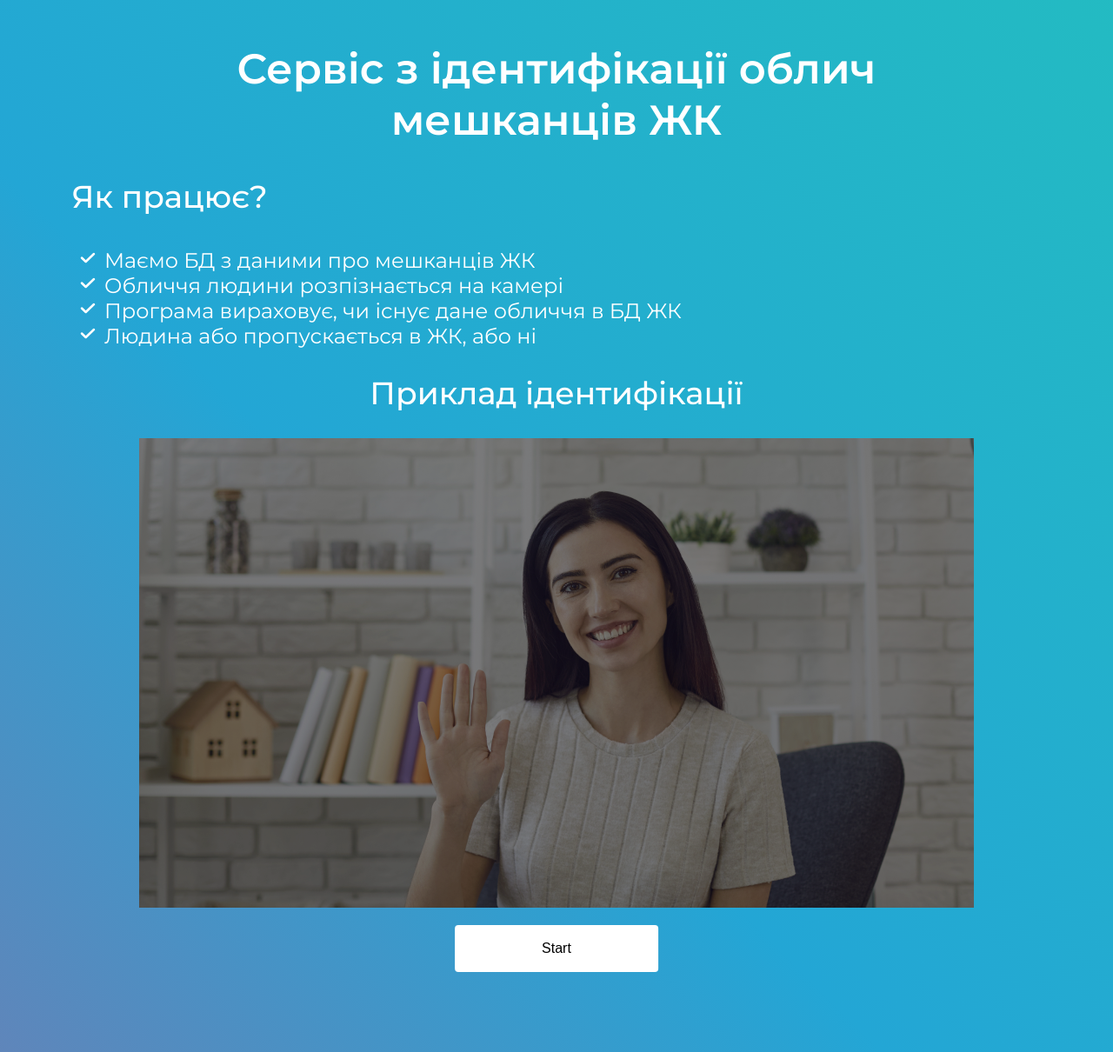
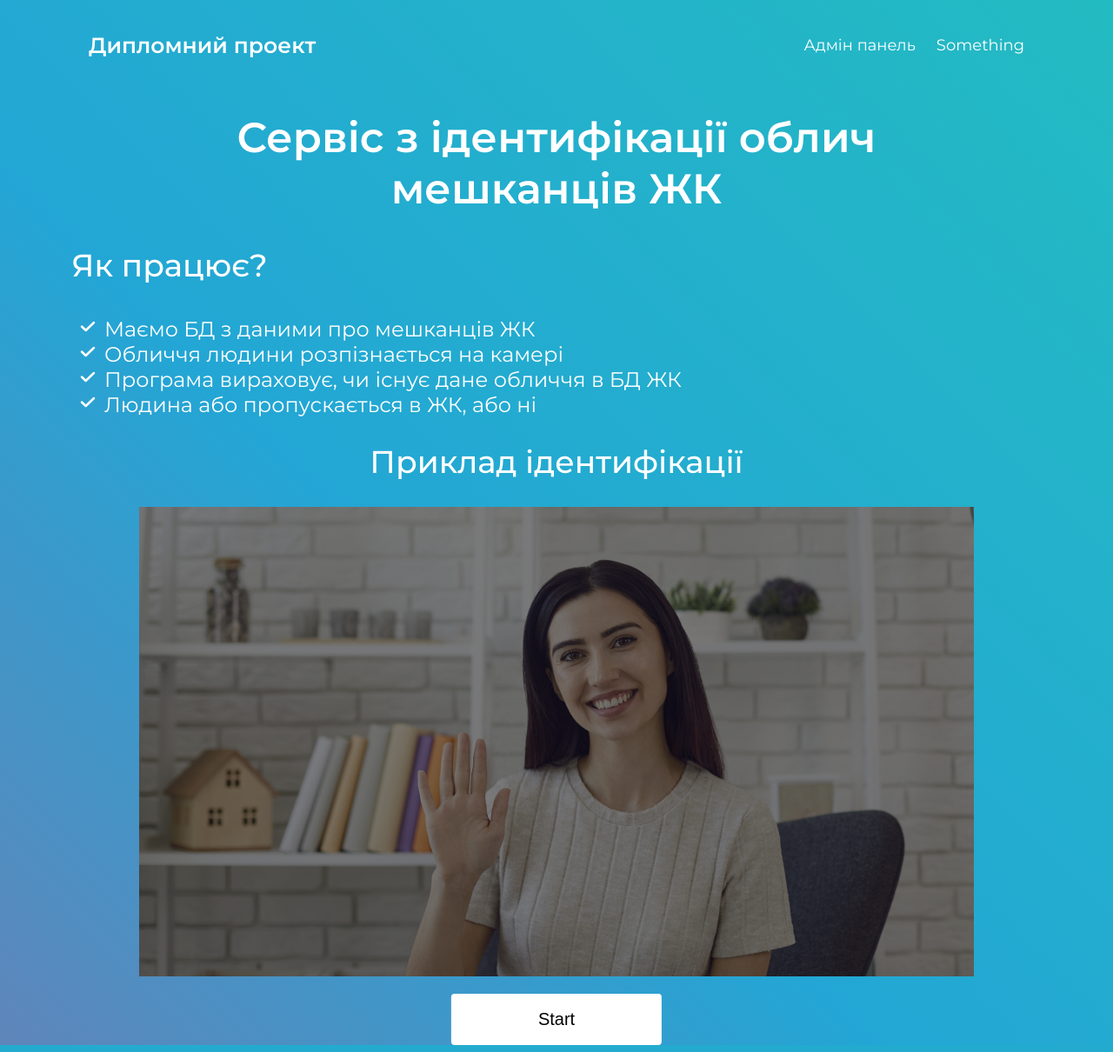
Before and after one commit to LeGGarD/opencv-video-face-recognition-project, a Python web app: template 0_the_project/templates/index.html in a window 1280 px wide. Shown: the whole page at 87% size. Run offline with Jinja, Linux system fonts and the light colour scheme; the template is opened without the code that fills it, so the values that code supplies are empty; some libraries are stand-ins or nearby versions.

Commit message:
Created header

```diff
--- a/0_the_project/resources/resource_admin.py
+++ b/0_the_project/resources/resource_admin.py
@@ -49,7 +49,7 @@ def create_user(user: schemas.UserCreate, db: Session = Depends(get_db)):
     db_user_name = crud.get_user_by_name(db, name=user.name)
     db_user_address = crud.get_user_by_address(db, address=user.address)
     if db_user_address and db_user_name:
-        raise HTTPException(status_code=400, detail='Name and address is already registred')
+        raise HTTPException(status_code=400, detail='Name and address is already registered')
     return crud.create_user(db=db, user=user)
 
 
--- a/0_the_project/static/main.css
+++ b/0_the_project/static/main.css
@@ -3,7 +3,6 @@ body{
   margin-left:80px;
   margin-right:80px;
   margin-bottom:360px;
-  margin-top:50px;
 }
 
 h1{
@@ -67,7 +66,7 @@ p
   color: white;
 }
 
-ul {
+.arrows {
   list-style-image: url(../images/Tick1.svg);
 }
 
@@ -88,7 +87,7 @@ ul {
   text-align: center;
   text-decoration: none;
   display: inline-block;
-  font-size: 16px;
+  font-size: 20px;
   border-radius: 4px;
   position: relative;
   left: 50%;
@@ -165,25 +164,54 @@ body {
   filter: brightness(50%);
 }
 
-/*.btn{*/
-/*  border-radius: 3px;*/
-/*  background: #e0e5ec;*/
-/*  display: flex;*/
-/*  flex-direction: column;*/
-/*  justify-content: center;*/
-/*  align-items: center;*/
-/*  -webkit-tap-highlight-color: rgba(0,0,0,0);*/
-/*  -webkit-tap-highlight-color: transparent;*/
-/*  font-size: 26px;*/
-/*  color: #666;*/
-/*  text-decoration: none;*/
-/*}*/
-/*.btn:hover{*/
-/*background: radial-gradient(circle,  #0ff 0%, #e0e5ec 60%);*/
-/*  color: rgba(102,102,102,.5);*/
-/*  animation: colorchange 3s linear infinite;*/
-/*}*/
-
 @keyframes colorchange {
 	to {filter: hue-rotate(360deg);}
 }
+
+
+/* Style the header with a grey background and some padding */
+.header {
+  overflow: hidden;
+  padding: 20px 10px;
+}
+
+/* Style the header links */
+.header a {
+  float: left;
+  color: white;
+  text-align: center;
+  padding: 12px;
+  text-decoration: none;
+  font-size: 18px;
+  line-height: 25px;
+  border-radius: 4px;
+}
+
+/* Style the logo link (notice that we set the same value of line-height and font-size to prevent the header to increase when the font gets bigger */
+.header a.logo {
+  font-size: 25px;
+  font-weight: bold;
+}
+
+/* Change the background color on mouse-over */
+.header a:hover {
+  background-color: rgba(255, 255, 255, 0.3);
+  color: white;
+}
+
+/* Float the link section to the right */
+.header-right {
+  float: right;
+}
+
+/* Add media queries for responsiveness - when the screen is 500px wide or less, stack the links on top of each other */
+@media screen and (max-width: 500px) {
+  .header a {
+    float: none;
+    display: block;
+    text-align: left;
+  }
+  .header-right {
+    float: none;
+  }
+}
--- a/0_the_project/templates/index.html
+++ b/0_the_project/templates/index.html
@@ -9,15 +9,22 @@
     <link href="https://fonts.googleapis.com/css2?family=Montserrat:wght@400;500;600&display=swap" rel="stylesheet">
     <link href="https://use.fontawesome.com/releases/v5.6.1/css/all.css" rel="stylesheet">
 </head>
+<nav class="header">
+      <a href="/" class="logo">Дипломний проект</a>
+      <div class="header-right">
+          <a href="/admin">Адмін панель</a>
+          <a href="#contact">Something</a>
+      </div>
+</nav>
 <body>
-
+    <header>
         <div>
             <h1>Сервіс з ідентифікації облич мешканців ЖК</h1>
         </div>
 
         <div>
             <h3>Як працює?</h3>
-    <ul>
+            <ul class="arrows">
                 <li>Маємо БД з даними про мешканців ЖК </li>
                 <li>Обличчя людини розпізнається на камері</li>
                 <li>Програма вираховує, чи існує дане обличчя в БД ЖК</li>
@@ -37,7 +44,7 @@
         <div>
           <button id="start" class="btn" onclick="showHide('preview','video')">Start</button>
         </div>
-
+    </header>
 <script src="/static/main.js"></script>
 </body>
 </html>
```
Lines whose indentation alone changed are shown as unchanged.
